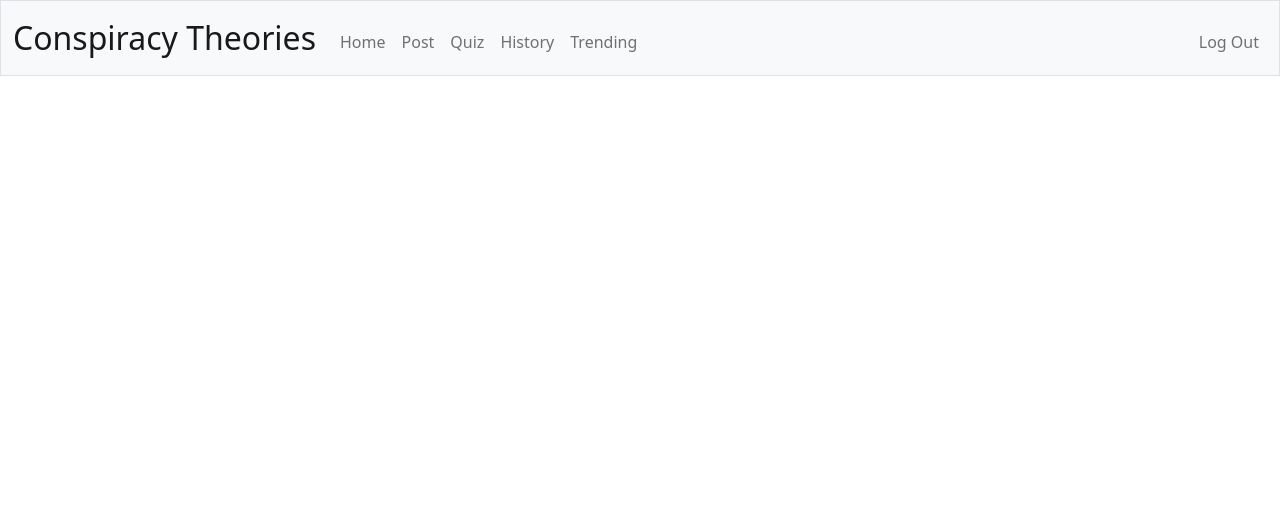
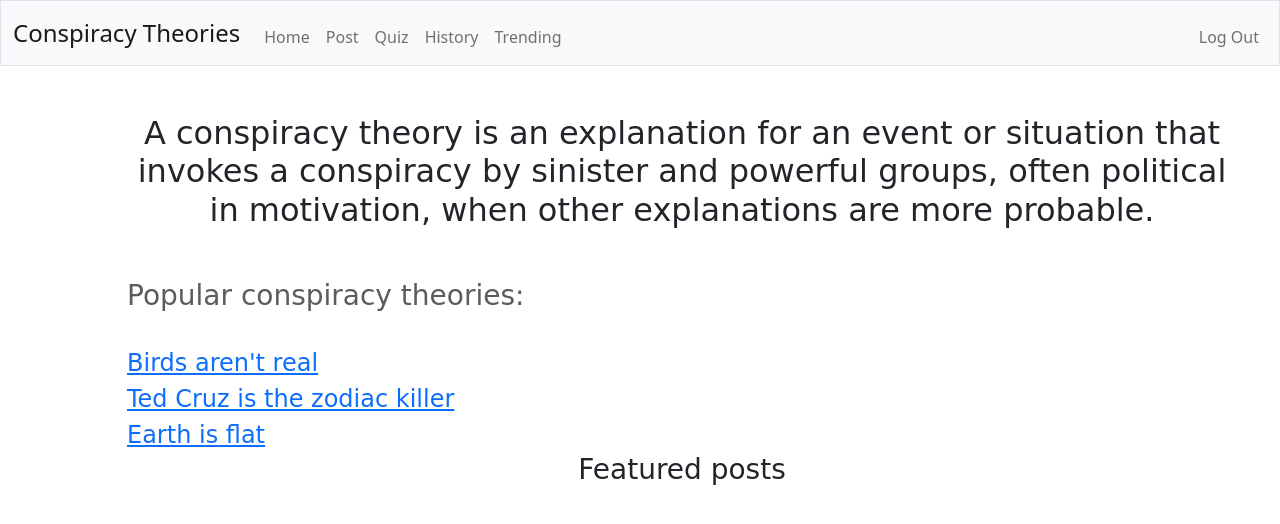
Before and after one commit to jchen-0808/conspiracy-theory, a Flask app: page / in a window 1280 px wide. Shown: the top 524 px of the page. Run offline with Flask 2, Linux system fonts and the light colour scheme; a user stored in the database is signed in; some libraries are stand-ins or nearby versions.

Commit message:
homepage

```diff
--- a/static/styles.css
+++ b/static/styles.css
@@ -1,7 +1,7 @@
 /* Size for brand */
 nav .navbar-brand
 {
-    font-size: xx-large;
+    font-size: x-large;
 }
 
 /* Colors for brand */
@@ -21,3 +21,28 @@ nav .navbar-brand .green
 {
     color: #2e944b;
 }
+
+.container {
+    margin-left: 100px;
+    margin-right: 100px;
+    padding-left: 15px;
+    padding-right: 15px;
+    font-family: "Comic Sans MS", "Comic Sans", cursive;
+}
+
+.center{
+    text-align: center;
+    color: #5c5c5c
+}
+
+.large{
+    font-size: x-large;
+}
+
+.leftAlign{
+    text-align: left;
+    margin-left: 100px;
+    margin-top: 50px;
+    color: #5c5c5c;
+    font-family: "Comic Sans MS", "Comic Sans", cursive;
+}
--- a/templates/home.html
+++ b/templates/home.html
@@ -29,7 +29,7 @@
                 <div class="collapse navbar-collapse" id="navbar">
                     {% if session["user_id"] %}
                         <ul class="navbar-nav me-auto mt-2">
-                            <li class="nav-item"><a class="nav-link" href="/home">Home</a></li>
+                            <li class="nav-item"><a class="nav-link" href="/">Home</a></li>
                             <li class="nav-item"><a class="nav-link" href="/post">Post</a></li>
                             <li class="nav-item"><a class="nav-link" href="/quiz">Quiz</a></li>
                             <li class="nav-item"><a class="nav-link" href="/history">History</a></li>
@@ -57,7 +57,25 @@
         {% endif %}
 
         <main class="container-fluid py-5 text-center">
-            {% block main %}{% endblock %}
+            {% block main %}
+            <div>
+                <h2 class="container">A conspiracy theory is an explanation for an event or situation that invokes a conspiracy by sinister and powerful groups, often political in motivation, when other explanations are more probable.</h2>
+            </div>
+            <div class="container leftAlign">
+                <h3>Popular conspiracy theories:</h3>
+                <br>
+                <a class="large" href="https://birdsarentreal.com/">Birds aren't real</a>
+                <br>
+                <a class="large" href="https://www.vox.com/2016/3/8/11179492/ted-cruz-zodiac-killer">Ted Cruz is the zodiac killer</a>
+                <br>
+                <a class="large" href="https://en.wikipedia.org/wiki/Flat_Earth">Earth is flat</a>
+            </div>
+            <div class="container">
+                <h3>Featured posts</h3>
+
+
+            </div>
+            {% endblock %}
         </main>
 
     </body>
```
Also changed, not shown: 1 other file.
